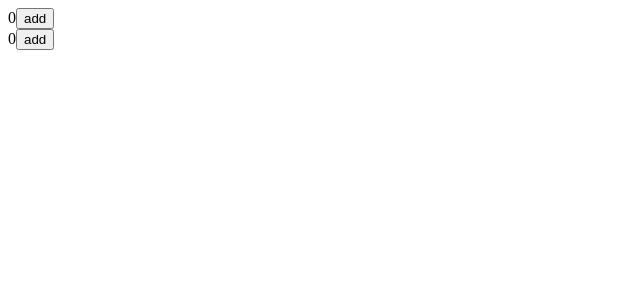
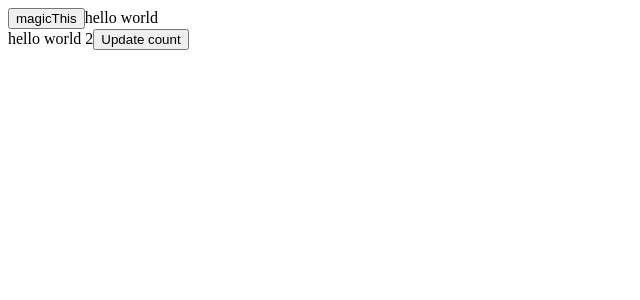
Before and after one commit to pudgecit/react-hooks, a React (Vite) app: page / in a window 1280 px wide. Shown: the top 300 px of the page, without its empty margins (0-640 px from the left). Built offline with nearby package versions, Linux system fonts and the light colour scheme.

Commit message:
Add magic this case

```diff
--- a/src/App.jsx
+++ b/src/App.jsx
@@ -1,13 +1,9 @@
-import {
-  RenderPropsExample1,
-  RenderPropsExample2,
-} from "./components/02/reuse/renderPropsExample";
+import { ClassComponent } from "./components/02/classExample.jsx";
 
 function App() {
   return (
     <div>
-      <RenderPropsExample1 />
-      <RenderPropsExample2 />
+      <ClassComponent />
     </div>
   );
 }
--- a/src/components/02/classExample.jsx
+++ b/src/components/02/classExample.jsx
@@ -6,14 +6,25 @@ export class ClassComponent extends React.Component {
   // 必须要声明构造函数
   constructor(props) {
     super(props);
+    this.state = {
+      count: 0,
+    };
   }
 
   // 名字特别长的生命周期函数
   componentDidMount() {}
 
+  magicThis() {
+    // here this is not component instance
+    this.setState({
+      count: this.state.count + 1,
+    });
+  }
+
   render() {
     return (
       <div>
+        <button onClick={this.magicThis}>magicThis</button>
         hello world
         <WeakFunctionComponent count={2} />
       </div>
```
